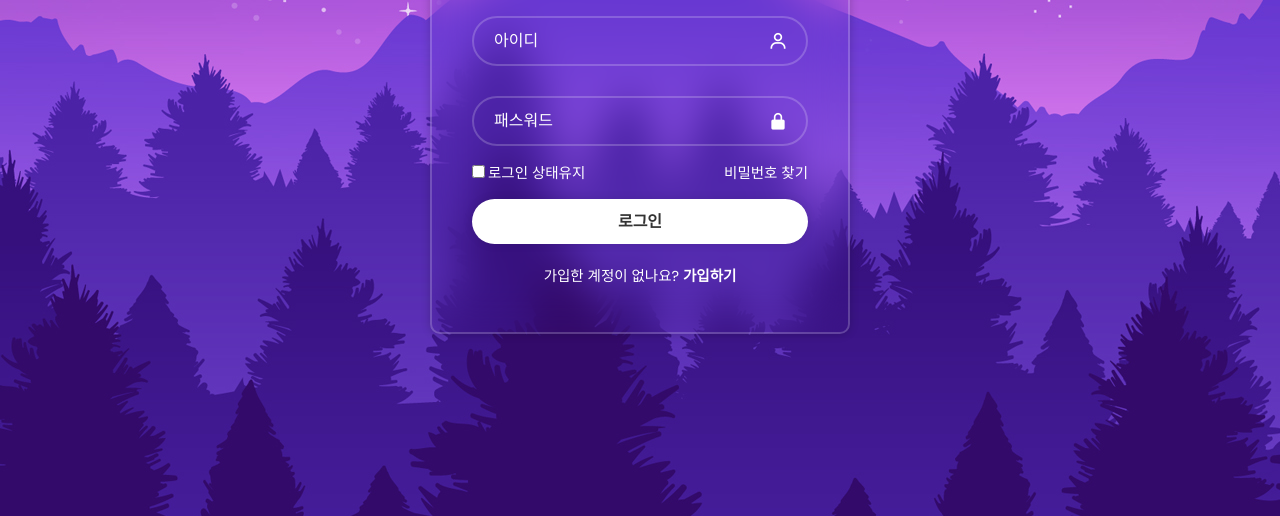
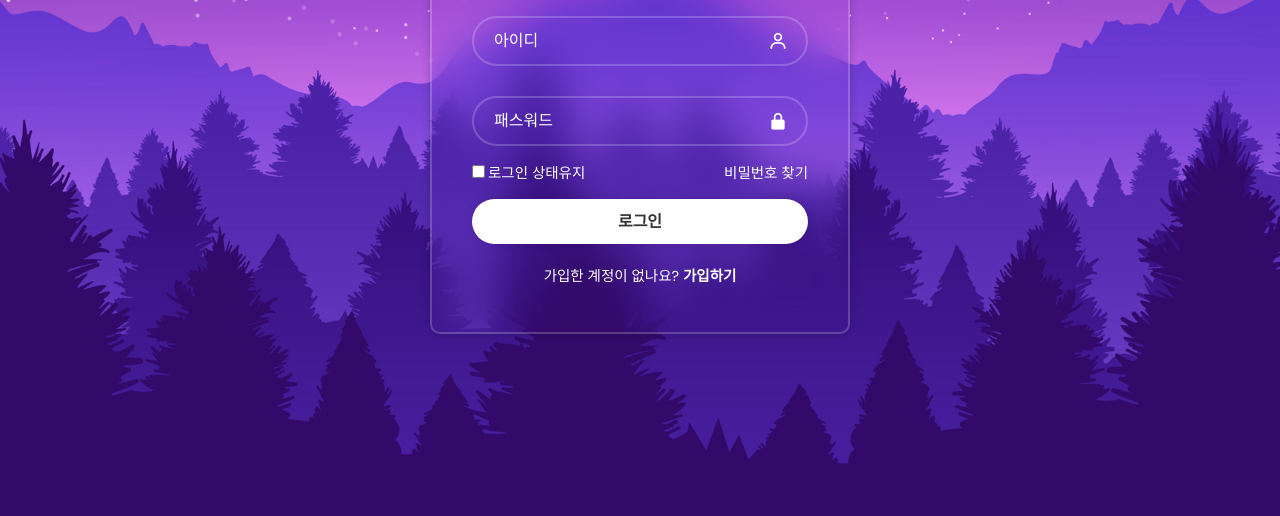
Before and after one commit to kwontaetaehyeong/Login-Form, a plain HTML site: page index.html in a window 1280 px wide. Shown: the part 284-800 px from the top of the page. Drawn offline with nearby package versions, Linux system fonts and the light colour scheme.

Commit message:
오류수정

```diff
--- a/style.css
+++ b/style.css
@@ -17,7 +17,8 @@ body {
   height: 100vh;
   /* 화면 높이의 100% */
   background: url(/images/bg.jpg) no-repeat center;
-  background size cover;}
+  background-size: cover;
+}
 
 .wrapper {
   width: 420px;
@@ -26,7 +27,7 @@ body {
   border: 2px solid rgba(255, 255, 255, 0.2);
   /* 보더 투명한 흰색 */
   backdrop-filter: blur(20px);
-  box-shadow: 0 0 10px rgba(0, 0, 0, 0.2) ;
+  box-shadow: 0 0 10px rgba(0, 0, 0, 0.2);
   color: #fff;
   border-radius: 10px;
   padding: 30px 40px;
```
